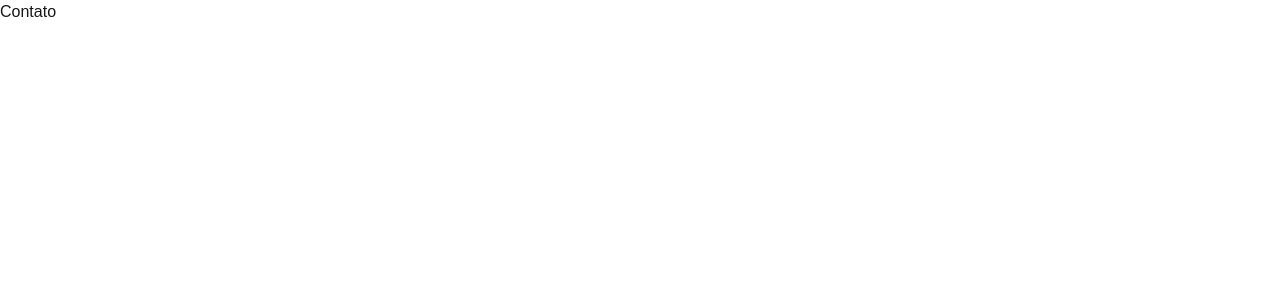
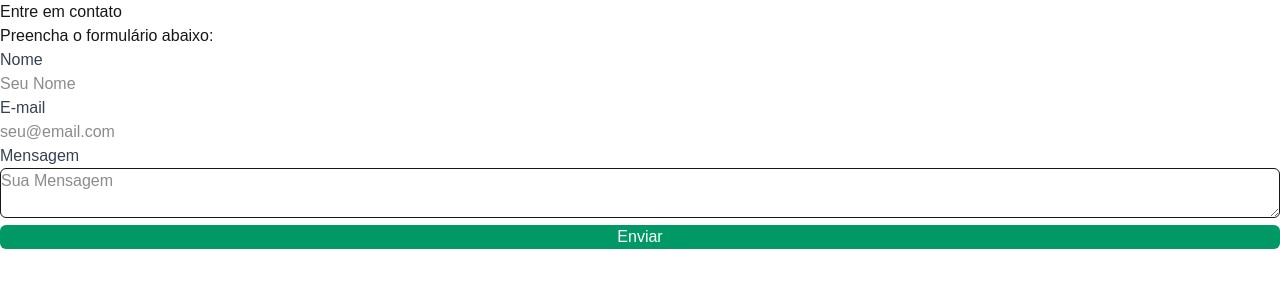
Before and after one commit to SadiraAntonielle/mg-ambiental, a Next.js app: page /contato in a window 1280 px wide. Shown: the top 300 px of the page. Built offline with nearby package versions, Linux system fonts and the light colour scheme.

Commit message:
base da página de contato

```diff
--- a/app/contato/page.tsx
+++ b/app/contato/page.tsx
@@ -1,3 +1,24 @@
 export default function Contato() {
-    return <h1>Contato</h1>;
+    return (
+      <main>
+        <h1>Entre em contato</h1>
+        <p>Preencha o formulário abaixo:</p>
+
+        <form>
+          <label className="block text-gray-700 font-medium mb-2">Nome</label>
+          <input type="text" placeholder="Seu Nome"/>
+
+          <label className="block text-gray-700 font-medium mb-2">E-mail</label>
+          <input type="text" placeholder="seu@email.com"/>
+
+          <label className="block text-gray-700 font-medium mb-2">Mensagem</label>
+          <textarea className="w-full p-2 border rounded-md mb-4" placeholder="Sua Mensagem"></textarea>
+
+          <button type="submit" className="w-full bg-emerald-600 text-white p-2 rounded-md hover:bg-emerald-700 transition">
+            Enviar
+          </button>
+
+        </form>
+      </main>
+    );
   }
```
